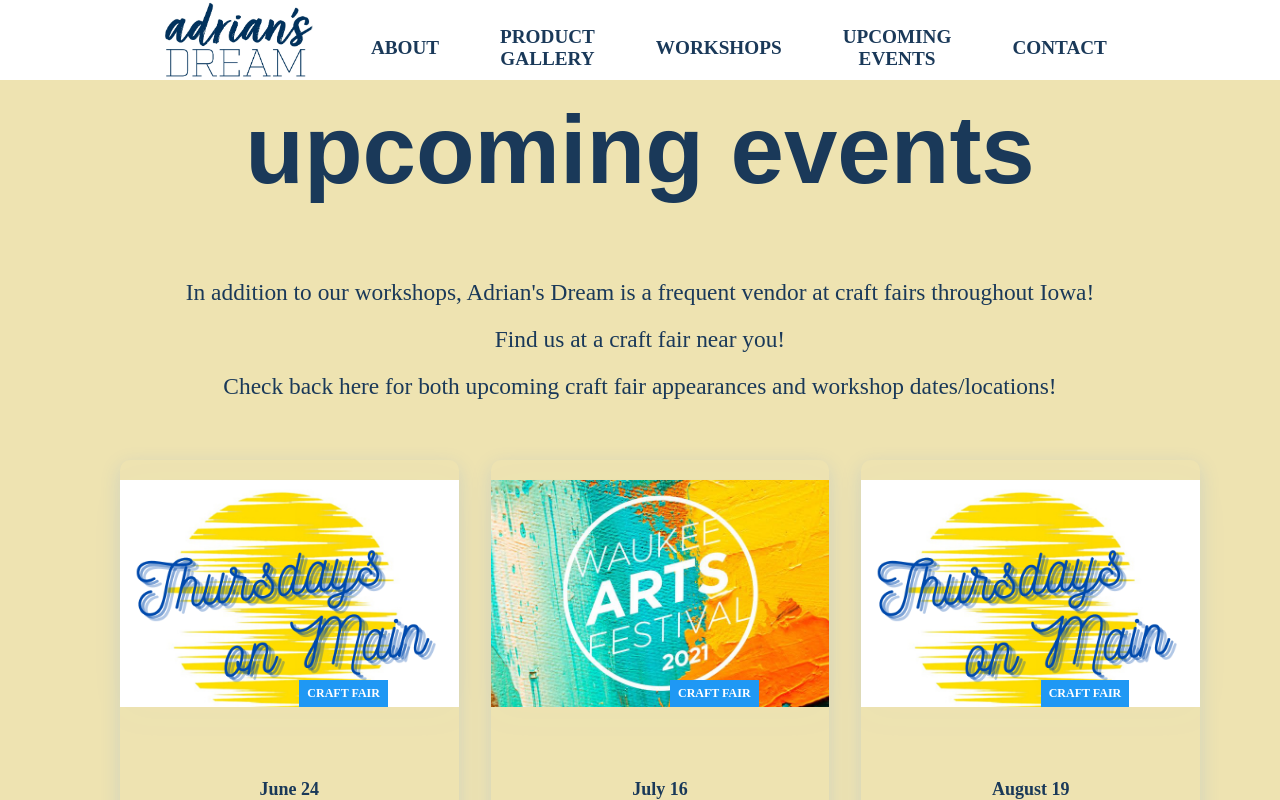
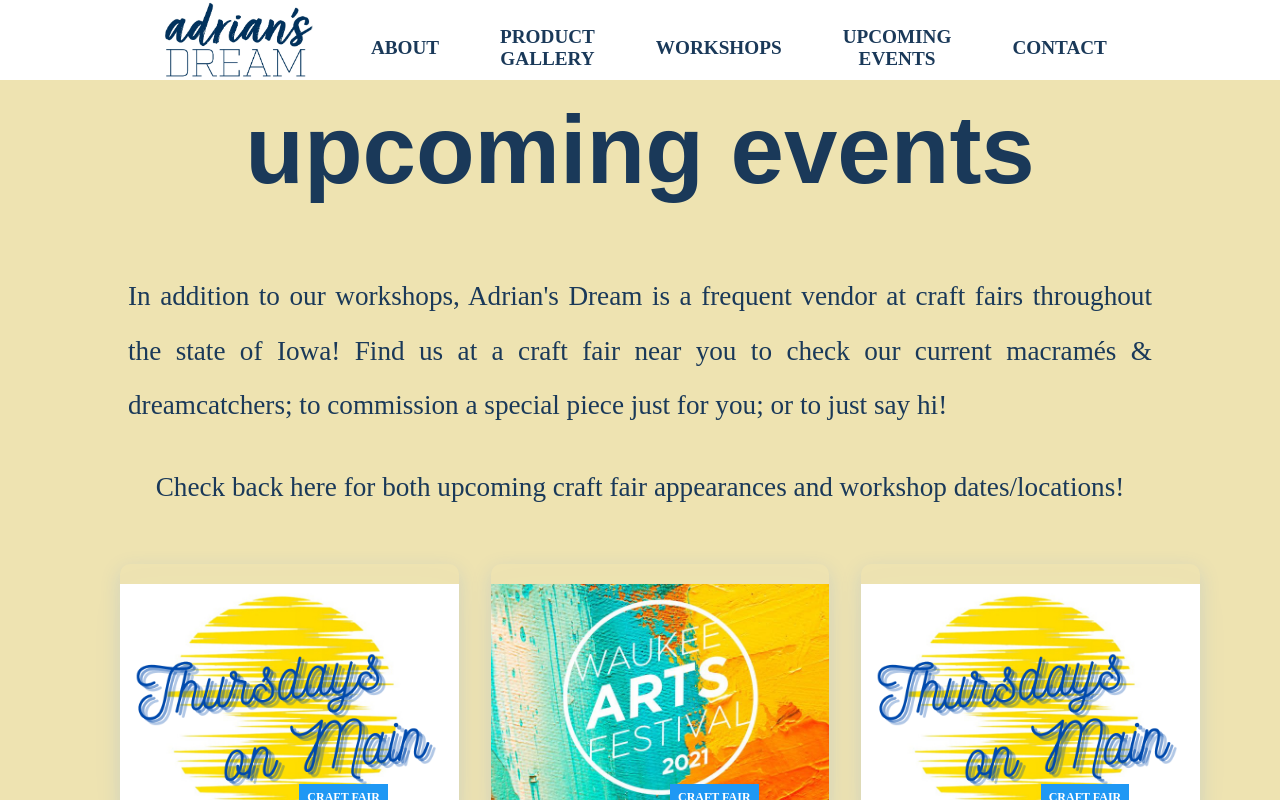
Before and after one commit to maxjacobzander/adrians-dream-opt2, a React (Create React App) app: page /events in a window 1280 px wide. Shown: the top 800 px of the page. Built offline with nearby package versions, Linux system fonts and the light colour scheme; a web font is replaced by a local one.

Commit message:
Edited text in Events and Contact and altered font size

```diff
--- a/src/components/Contact.js
+++ b/src/components/Contact.js
@@ -32,6 +32,7 @@
         font-family: factoria, serif;
         font-weight: 300;
         font-style: normal;
+        font-size: 1.7rem;
         line-height: 2;
         color: #1a3959;
         margin-top: -20px;
@@ -108,7 +109,7 @@
           get in touch
           </ContactHeader>
           <ContactBlurb>
-              To get in touch with us about purchasing any of our products, discuss scheduling a workshop, or to ask any others questions, please fill out the form below!
+              To get in touch with us about purchasing any of our creations, discuss scheduling a workshop, or to ask any others questions, please fill out the form below!
           </ContactBlurb>
             <ContactForm>
                 <form onSubmit={sendEmail}>
--- a/src/components/Events.js
+++ b/src/components/Events.js
@@ -33,15 +33,16 @@
     const EventsBlurb = styled.h3`
          width: 80%;
          align-items: center;
-         text-align: center;
+         text-align: justify;
          margin: auto;
          font-family: factoria, serif;
          font-weight: 300;
          font-style: normal;
+         font-size: 1.7rem;
          line-height: 2;
          color: #1a3959;
          @media screen and (max-width: 1025px) {
-        font-size: 20px;
+            font-size: 20px;
         }
     `
 
@@ -61,11 +62,9 @@
         <UpcomingEventsDiv id="events">
             <EventsHeader>upcoming events</EventsHeader>
             <EventsBlurb>
-            In addition to our workshops, Adrian's Dream is a frequent vendor at craft fairs throughout Iowa!
-            <br />
-            Find us at a craft fair near you!
+            In addition to our workshops, Adrian's Dream is a frequent vendor at craft fairs throughout the state of Iowa! Find us at a craft fair near you to check our current macramés & dreamcatchers; to commission a special piece just for you; or to just say hi!
             <br/>
-            Check back here for both upcoming craft fair appearances and workshop dates/locations!
+            <p style={{textAlign:"center"}}>Check back here for both upcoming craft fair appearances and workshop dates/locations!</p>
             </EventsBlurb>
             <CardsContainer>
                 <CardWrapper>
```
